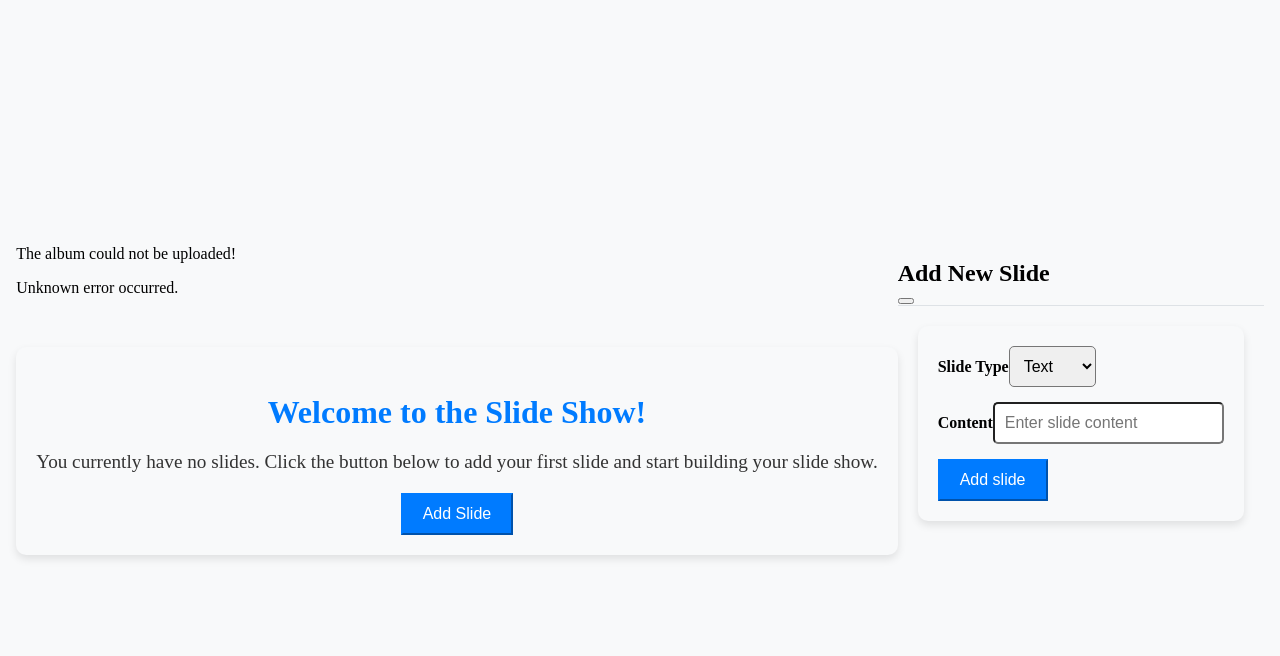
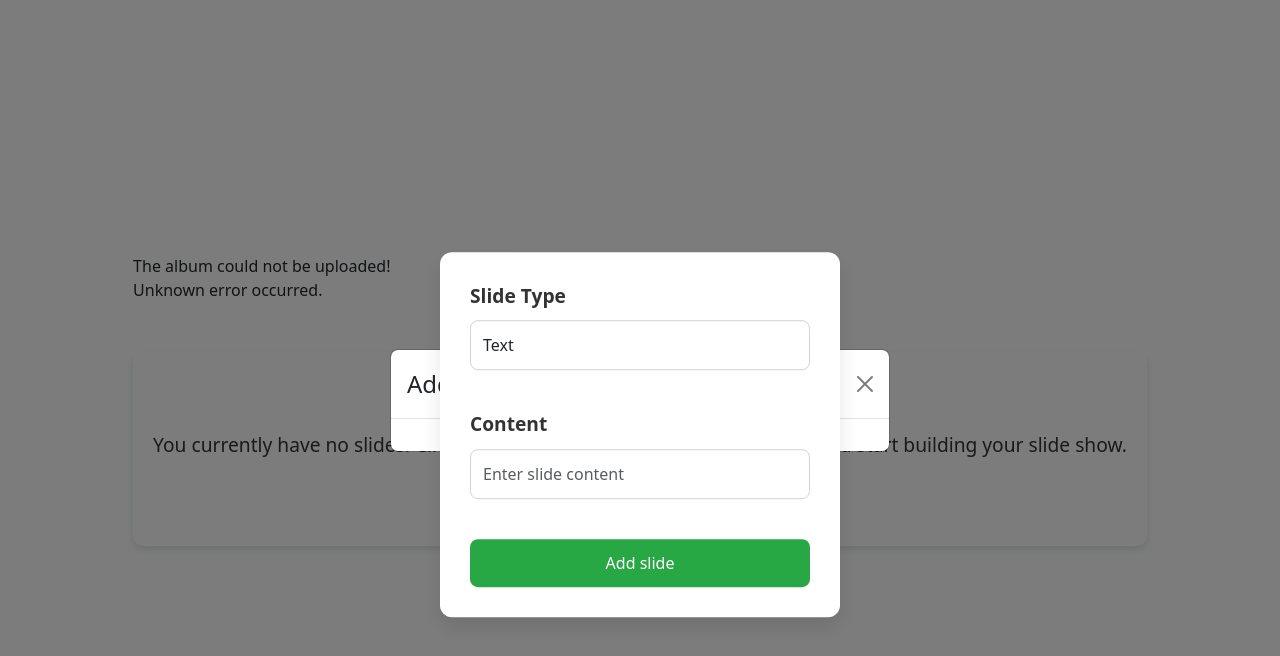
Before and after one commit to Enkeym/slider, a React (Vite) app in the folder client/: page / in a window 1280 px wide. Both pictures are taken after a click on the button "Add Slide". Shown: the top 656 px of the page. Built offline with nearby package versions, Linux system fonts and the light colour scheme; no server answers.

Commit message:
Стили

```diff
--- a/client/package.json
+++ b/client/package.json
@@ -11,6 +11,7 @@
   },
   "dependencies": {
     "@reduxjs/toolkit": "^2.2.7",
+    "bootstrap": "^5.3.3",
     "dotenv": "^16.4.5",
     "react": "^18.3.1",
     "react-bootstrap": "^2.10.5",
--- a/client/src/Slider.jsx
+++ b/client/src/Slider.jsx
@@ -5,7 +5,6 @@ import DeleteSlide from './components/deleteSlide/DeleteSlide';
 import Slide from './components/slide/Slide';
 import SliderControls from './components/sliderControls/SliderControls';
 import styles from './Slider.module.css';
-
 
 const Slider = ({ slides, initialInterval = 1000 }) => {
   const [currentIndex, setCurrentIndex] = useState(0);
@@ -24,7 +23,7 @@ const Slider = ({ slides, initialInterval = 1000 }) => {
 
   return (
     <Container className={styles['slider-container']}>
-      <Row className="justify-content-center">
+      <Row>
         <Col xs={12} lg={8}>
           {slides.length > 0 && (
             <Slide
@@ -35,6 +34,8 @@ const Slider = ({ slides, initialInterval = 1000 }) => {
         </Col>
       </Row>
 
+      <Row className={styles['control-row']}>
+        <Col className={styles['controls-left-wrapper']} xs={6}>
           <SliderControls
             handlePrev={handlePrev}
             handleNext={handleNext}
@@ -44,10 +45,12 @@ const Slider = ({ slides, initialInterval = 1000 }) => {
             slideInterval={slideInterval}
             setSlideInterval={setSlideInterval}
           />
-
+        </Col>
+        <Col className={styles['controls-right-wrapper']} xs={6}>
           <AddSlide isPlaying={isPlaying} />
           <DeleteSlide slideId={slides[currentIndex]?.id} isPlaying={isPlaying} />
-
+        </Col>
+      </Row>
     </Container>
   );
 };
--- a/client/src/Slider.module.css
+++ b/client/src/Slider.module.css
@@ -1,17 +1,15 @@
-/* Контейнер для слайдов */
+/* Slider.module.css */
 .slider-container {
   margin: 20px auto;
   max-width: 900px;
 }
 
-/* Левый контейнер для кнопок управления и интервала */
 .controls-left-wrapper {
   display: flex;
   align-items: center;
   gap: 10px;
 }
 
-/* Правый контейнер для кнопок добавления и удаления */
 .controls-right-wrapper {
   display: flex;
   justify-content: flex-end;
@@ -19,7 +17,6 @@
   gap: 10px;
 }
 
-/* Ряд для выравнивания контролов и интервала */
 .control-row {
   display: flex;
   align-items: center;
--- a/client/src/components/addSlide/AddSlide.jsx
+++ b/client/src/components/addSlide/AddSlide.jsx
@@ -27,18 +27,19 @@ const AddSlide = ({ isPlaying }) => {
   return (
     <>
       <Button
-        className={styles['add-slide-button']}
+        variant="success"
         onClick={handleShow}
         disabled={isPlaying}
+        className={styles['add-slide-button']}
       >
         Add Slide
       </Button>
 
-      <Modal show={show} onHide={handleClose}>
-        <Modal.Header closeButton className={styles['modal-header']}>
-          <Modal.Title className={styles['modal-title']}>Add New Slide</Modal.Title>
+      <Modal show={show} onHide={handleClose} centered backdrop="static">
+        <Modal.Header closeButton>
+          <Modal.Title>Add New Slide</Modal.Title>
         </Modal.Header>
-        <Modal.Body className={styles['modal-body']}>
+        <Modal.Body>
           <FormSlider onSubmit={handleAddSlide} />
         </Modal.Body>
       </Modal>
--- a/client/src/components/addSlide/AddSlide.module.css
+++ b/client/src/components/addSlide/AddSlide.module.css
@@ -1,3 +1,4 @@
+/* Кнопка добавления слайдов */
 .add-slide-button {
   background-color: #007bff;
   border-color: #007bff;
@@ -18,33 +19,66 @@
   border-color: #0056b3;
 }
 
-.modal-header {
-  background-color: #f8f9fa;
-  border-bottom: 1px solid #dee2e6;
+/* Затемнение фона при открытии модального окна */
+.overlay {
+  position: fixed;
+  top: 0;
+  left: 0;
+  width: 100%;
+  height: 100%;
+  background: rgba(0, 0, 0, 0.6);
+  z-index: 1040;
 }
 
-.modal-title {
-  font-size: 1.5rem;
-  font-weight: bold;
+/* Стиль самого модального окна */
+.custom-modal {
+  display: flex;
+  align-items: center;
+  justify-content: center;
+  z-index: 1050;
 }
 
-.modal-body {
-  padding: 20px;
+/* Диалоговое окно модального окна */
+.custom-dialog {
+  position: relative;
+  max-width: 600px;
+  margin: 0 auto;
+  z-index: 1060;
 }
 
-.modal-footer {
-  border-top: 1px solid #dee2e6;
+/* Содержимое модального окна */
+.modal-content {
+  background: #fff;
+  border-radius: 10px;
+  padding: 20px;
+  box-shadow: 0 4px 10px rgba(0, 0, 0, 0.1);
+  position: relative;
+  z-index: 1070;
 }
 
-.close-button {
-  background-color: #6c757d;
-  border-color: #6c757d;
+/* Шапка модального окна */
+.modal-header {
+  background-color: #007bff;
   color: white;
-  padding: 8px 16px;
-  font-size: 1rem;
-  cursor: pointer;
+  border-bottom: none;
+  border-top-left-radius: 10px;
+  border-top-right-radius: 10px;
 }
 
-.close-button:hover {
-  background-color: #5a6268;
+/* Заголовок модального окна */
+.modal-title {
+  font-weight: bold;
+  font-size: 1.5rem;
+  color: black;
 }
+
+/* Закрывающая кнопка модального окна */
+.modal-header .close {
+  color: white;
+  opacity: 0.8;
+}
+
+/* При наведении */
+.modal-header .close:hover {
+  opacity: 1;
+}
--- a/client/src/components/formSlider/FormSlider.module.css
+++ b/client/src/components/formSlider/FormSlider.module.css
@@ -1,36 +1,82 @@
+/* Стиль контейнера формы */
 .form-container {
-  padding: 20px;
-  background-color: #f8f9fa;
-  border-radius: 10px;
-  box-shadow: 0 4px 8px rgba(0, 0, 0, 0.1);
+  display: flex;
+  flex-direction: column;
+  gap: 20px;
+  padding: 30px;
+  background-color: #ffffff;
+  border-radius: 12px;
+  box-shadow: 0 10px 20px rgba(0, 0, 0, 0.1);
+  position: absolute;
+  top: 50%;
+  left: 50%;
+  transform: translate(-50%, -50%);
+  width: 100%;
+  max-width: 400px;
+  z-index: 1050;
 }
 
+/* Группа формы */
 .form-group {
-  margin-bottom: 15px;
+  display: flex;
+  flex-direction: column;
+  margin-bottom: 20px;
 }
 
+/* Заголовок формы */
 .form-label {
   font-weight: bold;
-  font-size: 1rem;
+  margin-bottom: 10px;
+  color: #333;
+  font-size: 1.2rem;
 }
 
+/* Поле ввода формы */
 .form-control {
-  padding: 10px;
-  border-radius: 5px;
+  padding: 12px;
+  border: 1px solid #ced4da;
+  border-radius: 8px;
   font-size: 1rem;
+  transition: border-color 0.3s ease;
 }
 
+.form-control:focus {
+  border-color: #007bff;
+  box-shadow: 0 0 0 2px rgba(0, 123, 255, 0.25);
+  outline: none;
+}
+
+/* Кнопка отправки формы */
 .submit-button {
-  background-color: #007bff;
-  border-color: #007bff;
+  background-color: #28a745;
   color: white;
-  padding: 10px 20px;
   font-size: 1rem;
+  padding: 12px 20px;
+  border-radius: 8px;
+  border: none;
+  cursor: pointer;
   transition: background-color 0.3s ease;
-  cursor: pointer;
+  text-align: center;
+  width: 100%;
 }
 
 .submit-button:hover {
-  background-color: #0056b3;
-  border-color: #0056b3;
+  background-color: #218838;
 }
+
+/* Анимация для появления формы */
+@keyframes fadeIn {
+  from {
+    opacity: 0;
+    transform: translate(-50%, -55%);
+  }
+  to {
+    opacity: 1;
+    transform: translate(-50%, -50%);
+  }
+}
+
+/* Применение анимации при открытии */
+.form-container {
+  animation: fadeIn 0.3s ease-in-out;
+}
--- a/client/src/components/slide/Slide.module.css
+++ b/client/src/components/slide/Slide.module.css
@@ -1,19 +1,14 @@
-/* Основной контейнер слайда */
+/* Slide.module.css */
 .slide {
   width: 100%;
   height: 400px;
   display: flex;
-  flex-direction: column;
+  justify-content: center;
   align-items: center;
-  justify-content: center;
-  margin-bottom: 20px;
+  background-color: #e9ecef;
   border-radius: 10px;
-  box-shadow: 0 4px 8px rgba(0, 0, 0, 0.1);
-  overflow: hidden;
-  position: relative;
 }
 
-/* Стиль для изображения */
 .slide-image {
   display: block;
   width: 100%;
@@ -22,30 +17,12 @@
   border-radius: 10px;
 }
 
-/* Кнопка удаления слайда */
-.delete-slide-button {
-  position: absolute;
-  top: 10px;
-  right: 10px;
-  background-color: #dc3545;
-  color: white;
-  padding: 5px 10px;
-  border-radius: 5px;
-  transition: background-color 0.3s ease;
-  cursor: pointer;
-}
-
-.delete-slide-button:hover {
-  background-color: #c82333;
-}
-
-/* Текстовый слайд */
 .text-slide {
   display: flex;
   align-items: center;
   justify-content: center;
+  width: 100%;
   height: 100%;
-  width: 100%;
   background: linear-gradient(135deg, #84fab0 0%, #8fd3f4 100%);
   color: white;
   font-size: 2rem;
@@ -53,40 +30,5 @@
   text-align: center;
   padding: 20px;
   border-radius: 10px;
+  box-sizing: border-box;
 }
-
-/* Кнопки управления */
-.slider-controls {
-  display: flex;
-  justify-content: center;
-  margin-top: 15px;
-}
-
-.control-button {
-  margin: 0 5px;
-  font-size: 1.2rem;
-  padding: 10px 15px;
-  display: flex;
-  align-items: center;
-  justify-content: center;
-  transition: background-color 0.3s ease;
-  border: none;
-  cursor: pointer;
-  background-color: #007bff;
-  color: white;
-  border-radius: 5px;
-}
-
-.control-button:hover {
-  background-color: #0056b3;
-}
-
-/* Кнопки активного слайда */
-.control-button-active {
-  background-color: #28a745;
-}
-
-.control-button:disabled {
-  opacity: 0.65;
-  cursor: not-allowed;
-}
--- a/client/src/components/slideInterval/SlideInterval.module.css
+++ b/client/src/components/slideInterval/SlideInterval.module.css
@@ -1,29 +1,18 @@
-/* SlideInterval.module.css */
-
 /* Основной контейнер для формы */
 .form-group {
   display: flex;
   flex-direction: column;
   align-items: center;
-  width: 100%;
   margin: 15px 0;
-}
-
-/* Лейбл для поля ввода */
-.form-label {
-  font-size: 1rem;
-  font-weight: 600;
-  margin-bottom: 10px;
-  color: #333;
 }
 
 /* Поле ввода */
 .form-control {
-  width: 100%;
-  max-width: 50px;
+  height: 50px; /* Высота кнопок */
+  width: 60px; /* Ширина кнопок */
   text-align: center;
-  padding: 10px;
-  font-size: 1rem;
+  padding: 0 15px;
+  font-size: 1.2rem;
   border: 1px solid #ced4da;
   border-radius: 5px;
   transition: border-color 0.3s ease;
@@ -43,7 +32,6 @@
   box-shadow: none;
 }
 
-
 /* Стили для небольшого экрана */
 @media (max-width: 576px) {
   .form-group {
--- a/client/src/components/sliderControls/SliderControls.module.css
+++ b/client/src/components/sliderControls/SliderControls.module.css
@@ -1,17 +1,26 @@
 .button-group {
   display: flex;
   justify-content: center;
+  align-items: center;
+  gap: 10px;
   margin-top: 15px;
 }
 
-.button {
-  margin: 0 5px;
+.button,
+.form-control {
+  height: 50px;
+  width: 60px;
+  padding: 0 15px;
   font-size: 1.2rem;
-  padding: 10px 15px;
+  border-radius: 5px;
   display: flex;
   align-items: center;
   justify-content: center;
+}
+
+.button {
   transition: background-color 0.3s ease;
+  cursor: pointer;
 }
 
 .button-primary {
@@ -38,6 +47,7 @@
   font-size: 1.5rem;
 }
 
+/* Ховер-эффекты */
 .button:hover:not(:disabled) {
   background-color: #0056b3;
   border-color: #0056b3;
```
Also changed, not shown: client/src/main.jsx (+4 -3 lines), 1 other file (tests, documents, lock files or other folders). Lines whose indentation alone changed are shown as unchanged.
